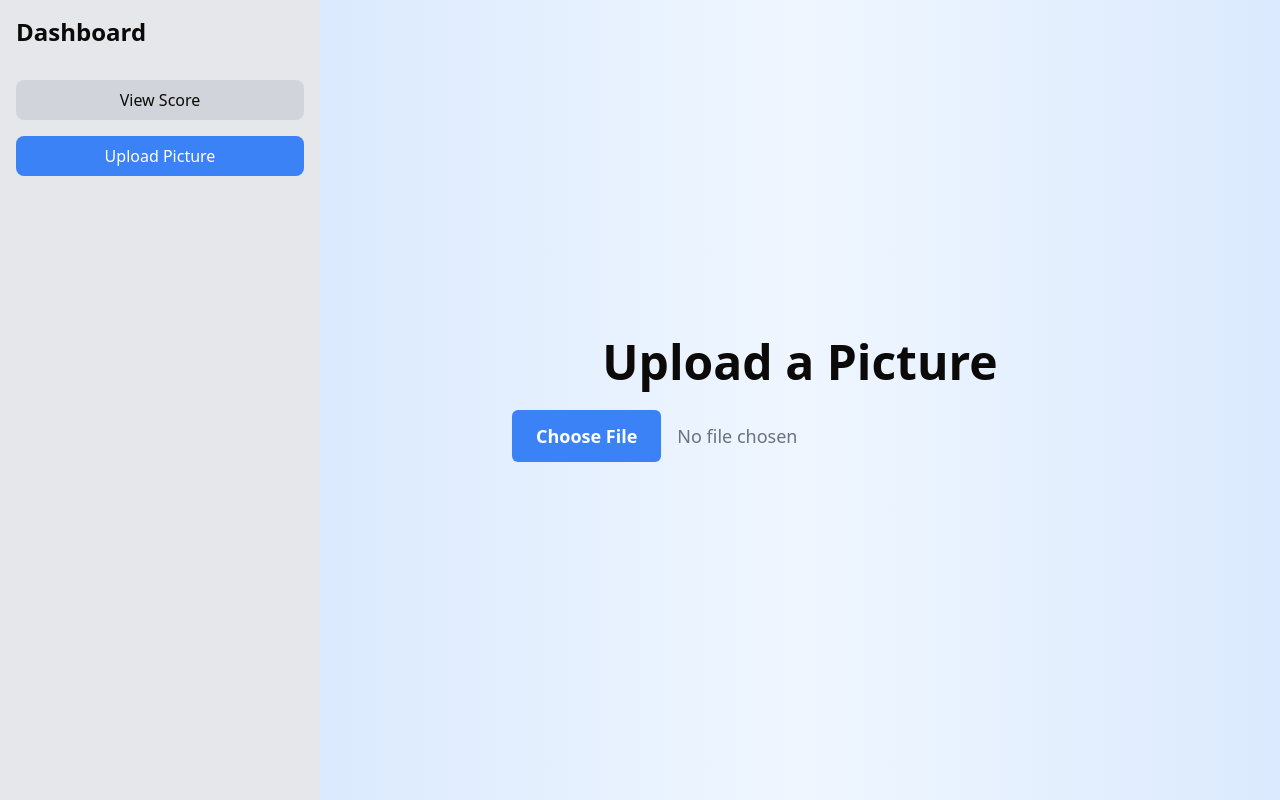
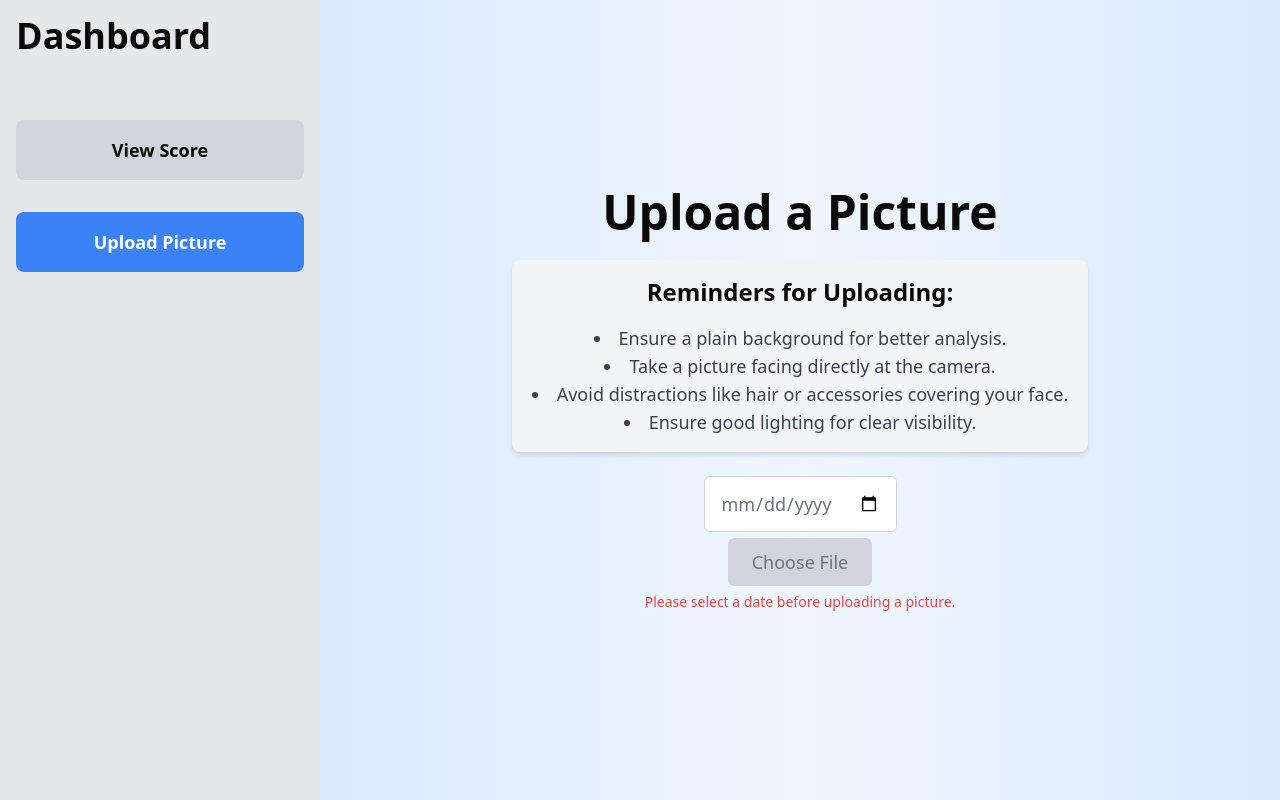
Before and after one commit to chickfilaman51/facetime, a Next.js app: page /upload in a window 1280 px wide. Both pictures are taken after a click on the button "Upload Picture". Built offline with nearby package versions, Linux system fonts and the light colour scheme; a web font is replaced by a local one.

Commit message:
added view score control

```diff
--- a/app/page.tsx
+++ b/app/page.tsx
@@ -3,7 +3,7 @@
 import { Button } from "@/components/ui/button";
 import { Card, CardContent } from "@/components/ui/card";
 import { useTheme } from "next-themes";
-// Assuming you're using next-themes
+
 import { Lightbulb, Rocket, ShieldCheck } from "lucide-react";
 import { ReactNode } from "react";
 import Navbar from "./components/nav-bar";
--- a/app/upload/page.tsx
+++ b/app/upload/page.tsx
@@ -1,6 +1,6 @@
 "use client";
 
-import { useState, useRef, useEffect } from "react";
+import { useState, useRef } from "react";
 
 export default function Dashboard() {
   const [activeTab, setActiveTab] = useState("score"); // Default tab is "score"
@@ -9,14 +9,22 @@ export default function Dashboard() {
   const [analysis, setAnalysis] = useState<any>(null); // API response JSON
   const [loading, setLoading] = useState(false);
   const [error, setError] = useState<string | null>(null);
-
+  const [lastUploadedImage, setLastUploadedImage] = useState<string | null>(null);
+  const [lastAnalysis, setLastAnalysis] = useState<any>(null);
+  const [selectedDate, setSelectedDate] = useState<string | null>(null); // Selected date
   const imageRef = useRef<HTMLImageElement | null>(null);
 
   const handleTabChange = (tab: string) => {
-    setActiveTab(tab);
+    if (tab === "upload") {
+      // Clear upload-only state when entering Upload tab
+      setUploadedImage(null);
+      setFileData(null);
       setAnalysis(null);
       setError(null);
+    }
+    setActiveTab(tab);
   };
+
 
   const handleImageUpload = async (event: React.ChangeEvent<HTMLInputElement>) => {
     const file = event.target.files?.[0];
@@ -42,7 +50,6 @@ export default function Dashboard() {
       const formData = new FormData();
       formData.append("file", file);
 
-      // Change the URL below to your backend's actual address if not localhost
       const response = await fetch("https://d4ed6d0a-8f08-488d-9f94-15e828990f0c-00-261inyv6qmvnb.janeway.replit.dev/analyze", {
         method: "POST",
         body: formData,
@@ -54,12 +61,17 @@ export default function Dashboard() {
 
       const data = await response.json();
       setAnalysis(data);
+
+      // Save for View Score tab
+      setLastUploadedImage(URL.createObjectURL(file));
+      setLastAnalysis(data);
     } catch (err: any) {
       setError(err.message || "Unknown error");
     } finally {
       setLoading(false);
     }
   };
+
 
   // Helper: render bounding boxes overlay on image
   const renderBoundingBoxes = () => {
@@ -92,11 +104,12 @@ export default function Dashboard() {
   return (
     <div className="flex min-h-screen from-blue-100 via-blue-50 to-blue-100">
       {/* Left Sidebar */}
-      <div className="w-1/4 bg-gray-200 p-4 flex flex-col space-y-4 ">
-        <h2 className="text-2xl font-bold mb-4">Dashboard</h2>
+      {/* Left Sidebar */}
+      <div className="w-1/4 bg-gray-200 p-4 flex flex-col space-y-8"> {/* Increased spacing between buttons */}
+        <h2 className="text-4xl font-bold mb-8">Dashboard</h2> {/* Increased font size for the heading */}
         <button
           onClick={() => handleTabChange("score")}
-          className={`p-2 rounded-lg ${
+          className={`p-4 rounded-lg text-lg font-semibold ${
             activeTab === "score" ? "bg-blue-500 text-white" : "bg-gray-300"
           }`}
         >
@@ -104,7 +117,7 @@ export default function Dashboard() {
         </button>
         <button
           onClick={() => handleTabChange("upload")}
-          className={`p-2 rounded-lg ${
+          className={`p-4 rounded-lg text-lg font-semibold ${
             activeTab === "upload" ? "bg-blue-500 text-white" : "bg-gray-300"
           }`}
         >
@@ -115,38 +128,105 @@ export default function Dashboard() {
       {/* Main Content */}
       <div className="flex-1 flex flex-col items-center justify-center p-8 bg-gradient-to-r from-blue-100 via-blue-50 to-blue-100">
       {activeTab === "score" && (
-          <div className="text-center">
-            {uploadedImage && (
-              <div className="flex flex-col items-center justify-center mb-8">
-                <h2 className="text-3xl font-bold mb-4">Most Recent Image:</h2>
+        <div className="text-center w-full max-w-xl">
+          <h1 className="text-5xl font-bold mb-6">Your Score</h1>
+
+          {lastUploadedImage && (
+            <div className="relative mt-8 mx-auto w-80 h-80 border border-gray-300 rounded-lg overflow-hidden">
               <img
-                  src={uploadedImage}
-                  alt="Uploaded"
-                  className="w-80 h-80 object-cover rounded-lg border border-gray-300"
+                src={lastUploadedImage}
+                alt="Most Recent Upload"
+                className="w-full h-full object-cover"
               />
             </div>
           )}
-            <h1 className="text-5xl font-bold mb-6">Your Score</h1>
-            <p className="text-2xl mb-6">Score: 85/100</p>
-            <h2 className="text-3xl font-bold mb-4">Tips for Improvement:</h2>
-            <ul className="list-disc list-inside text-xl">
-              <li>Drink more water to keep your skin hydrated.</li>
-              <li>Use sunscreen daily to protect your skin.</li>
-              <li>Maintain a consistent skincare routine.</li>
+
+          {lastAnalysis && (
+            <div className="mt-6 text-left bg-white p-4 rounded shadow max-w-xl mx-auto">
+              <h2 className="text-3xl font-bold mb-4">Skin Score: {lastAnalysis.skin_score}</h2>
+
+              <h3 className="text-2xl font-semibold mb-2">Acne Counts:</h3>
+              <ul className="list-disc list-inside mb-4">
+                {Object.entries(lastAnalysis.acne_counts).map(([type, count]) => (
+                  <li key={type}>
+                    {type}: {count}
+                  </li>
+                ))}
+              </ul>
+
+              <h3 className="text-2xl font-semibold mb-2">Recommendations & Feedback:</h3>
+              <ul className="list-disc list-inside">
+                {lastAnalysis.feedback.map((fb: any, idx: number) => (
+                  <li key={idx} className="mb-2">
+                    {fb.message
+                      ? fb.message
+                      : `${fb.acne_type} (${fb.count}): ${fb.note || fb.encouragement}`}
+                  </li>
+                ))}
               </ul>
             </div>
           )}
 
+          {!lastAnalysis && (
+            <p className="text-lg text-gray-500 mt-4">
+              No analysis available. Please upload an image in the "Upload Picture" tab.
+            </p>
+          )}
+        </div>
+      )}
+
+
       {activeTab === "upload" && (
         <div className="text-center w-full max-w-xl">
           <h1 className="text-5xl font-bold mb-6">Upload a Picture</h1>
-            <form>
+
+          {/* Reminders Section */}
+          <div className="bg-gray-100 p-4 rounded-lg shadow-md mb-6">
+            <h2 className="text-2xl font-semibold mb-4">Reminders for Uploading:</h2>
+            <ul className="list-disc list-inside text-lg text-gray-700">
+              <li>Ensure a plain background for better analysis.</li>
+              <li>Take a picture facing directly at the camera.</li>
+              <li>Avoid distractions like hair or accessories covering your face.</li>
+              <li>Ensure good lighting for clear visibility.</li>
+            </ul>
+          </div>
+
+          {/* File Input Section */}
+          <form
+            className="flex flex-col items-center space-y-4"
+            onSubmit={(e) => e.preventDefault()} // Prevent form submission
+          >
+            {/* Date Picker */}
+            <input
+              type="date"
+              className="text-gray-500 text-lg py-3 px-4 rounded-md border border-gray-300 focus:outline-none focus:ring-2 focus:ring-blue-500 focus:border-blue-500"
+              onChange={(e) => setSelectedDate(e.target.value)} // Update selected date
+            />
+
+            {/* File Input */}
+            <label className="block text-lg text-gray-500 file:py-3 file:px-6 file:rounded-md file:border-0 file:text-lg file:font-semibold file:bg-blue-500 file:text-white hover:file:bg-blue-600">
               <input
                 type="file"
                 accept="image/*"
                 onChange={handleImageUpload}
-                className="block w-full text-lg text-gray-500 file:mr-4 file:py-3 file:px-6 file:rounded-md file:border-0 file:text-lg file:font-semibold file:bg-blue-500 file:text-white hover:file:bg-blue-600"
+                className="hidden"
+                disabled={!selectedDate} // Disable file input if no date is selected
               />
+              <span
+                className={`cursor-pointer py-3 px-6 rounded-md ${
+                  selectedDate ? "bg-blue-500 text-white hover:bg-blue-600" : "bg-gray-300 text-gray-500 cursor-not-allowed"
+                }`}
+              >
+                Choose File
+              </span>
+            </label>
+
+            {/* Error Message */}
+            {!selectedDate && (
+              <p className="text-red-500 text-sm mt-2">
+                Please select a date before uploading a picture.
+              </p>
+            )}
           </form>
 
           {loading && <p className="mt-4 text-lg">Analyzing image...</p>}
```
Lines whose indentation alone changed are shown as unchanged.
